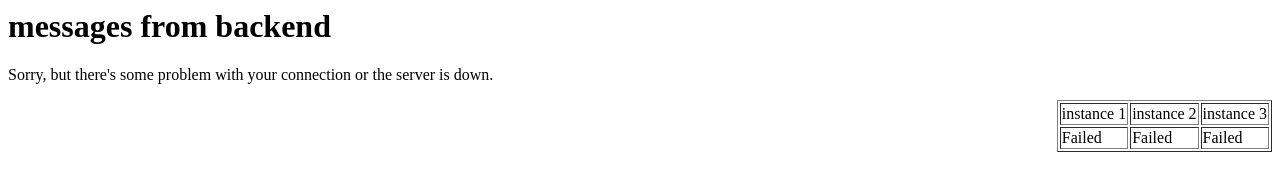
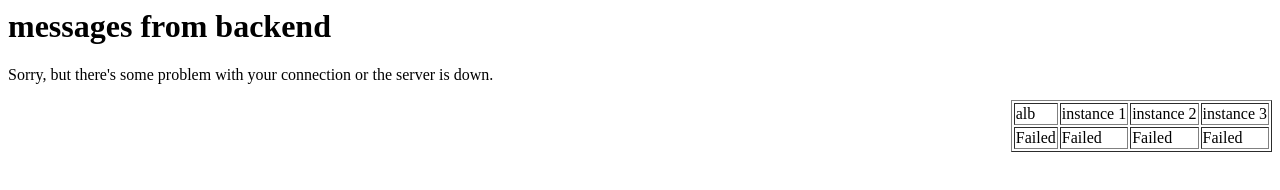
Before and after one commit to sowmitranalla/websocket-debug, a plain HTML site: page frontend/index.html in a window 1280 px wide. Drawn offline with nearby package versions, Linux system fonts and the light colour scheme; no server answers.

Commit message:
updated app to respond with instance ID of the instance it was running on

```diff
--- a/frontend/index.html
+++ b/frontend/index.html
@@ -17,6 +17,7 @@
   <table id="status" border="1px" style="float: right; margin-left: 30%;">
     <thead>
       <tr>
+        <td>alb</td>
         <td>instance 1</td>
         <td>instance 2</td>
         <td>instance 3</td>
--- a/frontend/socket.js
+++ b/frontend/socket.js
@@ -1,4 +1,5 @@
 // setting varibles in the global scope so i can change them when aws spins up new instances
+let alb = "backend-svc-alb-2099270242.us-east-2.elb.amazonaws.com";
 let ip1 = "18.216.194.22:3000";
 let ip2 = "18.191.175.226:3000";
 let ip3 = "18.191.4.58:3000";
@@ -78,8 +79,8 @@ $(function () {
     }
   }, 3000);
 
-  const formatRow = (i1, i2, i3) => {
-    return `<tr><td>${i1}</td><td>${i2}</td><td>${i3}</td></tr>`
+  const formatRow = (alb, i1, i2, i3) => {
+    return `<tr><td>${alb}</td><td>${i1}</td><td>${i2}</td><td>${i3}</td></tr>`
   }
 
   setInterval(() => {
@@ -88,6 +89,7 @@ $(function () {
 
     const promises = []
 
+    promises.push(get(`http://${alb}/healthcheck`))
     promises.push(get(`http://${ip1}/healthcheck`))
     promises.push(get(`http://${ip2}/healthcheck`))
     promises.push(get(`http://${ip3}/healthcheck`))
@@ -96,17 +98,18 @@ $(function () {
     Promise.all(
       [promises[0].catch(e => e),
       promises[1].catch(e => e),
-      promises[2].catch(e => e)])
+      promises[2].catch(e => e),
+      promises[3].catch(e => e)])
       .then(resp => {
         console.log(resp)
         resp.forEach(r => {
           if(r.status !== 200){
             temp.push("Failed")
           } else {
-            temp.push("Ok")
+            temp.push(JSON.parse(r.responseText)["iid"])
           }
         })
-        $('#status tr:last').after(formatRow(temp[0], temp[1], temp[2]));
+        $('#status tr:last').after(formatRow(temp[0], temp[1], temp[2], temp[3]));
       }).catch(err => {
         console.log(err)
       })
```
Also changed, not shown: server/index.js (+4 -4 lines).
